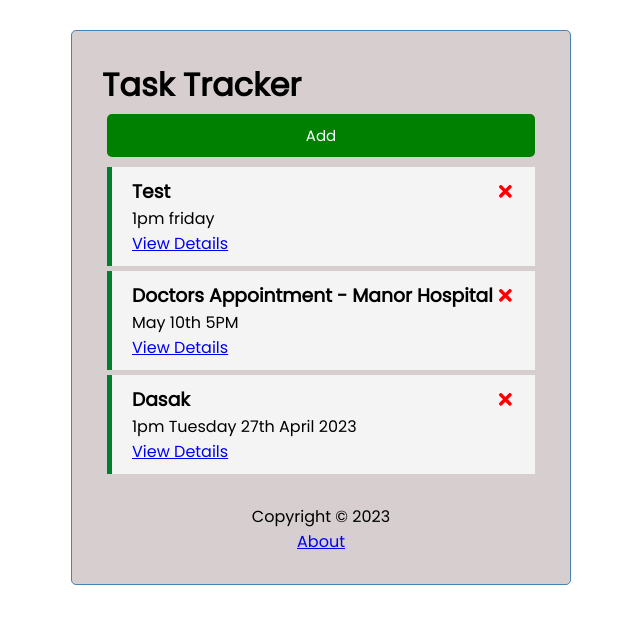
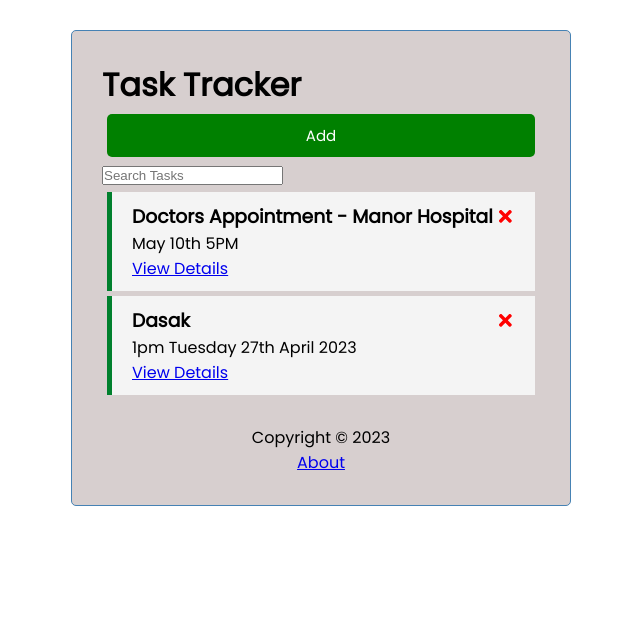
Before and after one commit to kubidogan/React-Task-Tracker, a React (Create React App) app: page / in a window 1280 px wide. Shown: the top 624 px of the page, without its empty margins (319-959 px from the left). Built offline with nearby package versions, Linux system fonts and the light colour scheme; data requests are answered from the project's data file.

Commit message:
search feature working, need to style

```diff
--- a/db.json
+++ b/db.json
@@ -1,11 +1,5 @@
 {
   "tasks": [
-    {
-      "text": "Test",
-      "day": "1pm friday",
-      "reminder": true,
-      "id": 2
-    },
     {
       "text": "Doctors Appointment - Manor Hospital",
       "day": "May 10th 5PM",
--- a/src/App.js
+++ b/src/App.js
@@ -6,11 +6,12 @@ import AddTask from './components/AddTask'
 import Footer from "./components/Footer"
 import About from "./components/About"
 import TaskDetails from "./components/TaskDetails"
+import Search from "./components/Search"
+
 function App() {
   const [showAddTask, setShowAddTask] = useState(false)
   const [tasks, setTasks] = useState ([])
-  const [searchTerm, setSearchTerm] = useState('');
-
+  const [searchTerm, setSearchTerm] = useState('')
 
   useEffect(() => {
     const getTasks = async () => {
@@ -31,6 +32,7 @@ function App() {
 
     return data
   }
+
   // Fetch A Task
   const fetchTask  = async (id) => {
     const res = await fetch(`http://localhost:4000/tasks/${id}`)
@@ -51,13 +53,7 @@ function App() {
 
     const data = await res.json()
     setTasks([...tasks, data])
-
-
-      // const id = Math.floor(Math.random() * 1000) + 1
-      // const newTask = {id, ...task }
-      // setTasks([...tasks, newTask])
   }
-
 
   // Delete Tasks
   const deleteTask = async (id) => {
@@ -98,6 +94,7 @@ function App() {
             element={
               <>
               {showAddTask && <AddTask onAdd={addTask} />}
+              <Search onSearch={(value) => setSearchTerm(value)} />
               {tasks.length > 0 ? (
               <Tasks
                 tasks={tasks}
@@ -105,7 +102,6 @@ function App() {
                 onToggle={toggleReminder}
               />
             ) : (
-
               "No Task To Show"
             )}
             </>
@@ -125,4 +121,151 @@ function App() {
 export default App;
 
 
+
+
+
+
+
+
+
+
+
+
+
+// import { useState, useEffect } from "react"
+// import {BrowserRouter as Router, Route, Routes} from 'react-router-dom'
+// import Header from "./components/Header"
+// import Tasks from './components/Tasks'
+// import AddTask from './components/AddTask'
+// import Footer from "./components/Footer"
+// import About from "./components/About"
+// import TaskDetails from "./components/TaskDetails"
+// import Search from "./components/Search"
+// function App() {
+//   const [showAddTask, setShowAddTask] = useState(false)
+//   const [tasks, setTasks] = useState ([])
+//   const [searchTerm, setSearchTerm] = useState('');
+
+
+//   useEffect(() => {
+//     const getTasks = async () => {
+//       const tasksFromServer = await fetchTasks()
+//       setTasks(tasksFromServer)
+//     }
+//     getTasks()
+
+//   }, [])
+
+//   // Fetch Tasks
+//   const fetchTasks = async () => {
+//     const res = await fetch('http://localhost:4000/tasks')
+//     const data = await res.json()
+
+//     return data
+//   }
+//   // Fetch A Task
+//   const fetchTask  = async (id) => {
+//     const res = await fetch(`http://localhost:4000/tasks/${id}`)
+//     const data = await res.json()
+
+//     return data
+//   }
+
+//   // Add Task
+//     const addTask = async (task) => {
+//       const res = await fetch('http://localhost:4000/tasks', {
+//         method: 'POST',
+//         headers: {
+//           'Content-type': 'application/json'
+//         },
+//         body: JSON.stringify(task)
+//       })
+
+//       const data = await res.json()
+//       setTasks([...tasks, data])
+
+
+//       // const id = Math.floor(Math.random() * 1000) + 1
+//       // const newTask = {id, ...task }
+//       // setTasks([...tasks, newTask])
+//     }
+
+
+//   // Delete Tasks
+//     const deleteTask = async (id) => {
+//       await fetch(`http://localhost:4000/tasks/${id}`, {
+//         method: 'DELETE'
+//       })
+//       setTasks(tasks.filter((task) => task.id !== id ))
+//     }
+
+//   // Toggle Reminder
+//     const toggleReminder = async (id) => {
+//       const taskToToggle = await fetchTask(id)
+//       const upTask = {...taskToToggle, reminder: !taskToToggle.reminder}
+//       const res = await fetch(`http://localhost:4000/tasks/${id}`, {
+//         method: 'PUT',
+//         headers: {'Content-type': "application/json"
+//         },
+
+//         body: JSON.stringify(upTask)
+//       })
+
+//       const data = await res.json( )
+
+//       setTasks(tasks.map((task) =>
+//       task.id === id ?
+//       {...task, reminder: data.reminder} : task))
+//     }
+
+//     // Search filter
+
+//     const onSearch = (searchTerm) => {
+//       setSearchTerm(searchTerm)
+//     }
+
+//     const filteredTasks = tasks.filter((task) =>
+//       task.text.toLowerCase().includes(searchTerm.toLowerCase())
+//     )
+
+//   return (
+//     <Router>
+//       <div className="container">
+//       <Header onAdd={() => setShowAddTask(!showAddTask)}
+//       showAdd={showAddTask}
+//       />
+//         <Routes>
+//           <Route
+//             path='/'
+//             element={
+//               <>
+//               {showAddTask && <AddTask onAdd={addTask} />}
+//               <Search onSearch={onSearch} />
+//               {tasks.length > 0 ? (
+//               <Tasks
+//                 tasks={tasks}
+//                 onDelete={deleteTask}
+//                 onToggle={toggleReminder}
+//              />
+//             ) : (
+
+//               "No Task To Show"
+//               )}
+//             </>
+//             }
+//           />
+//           <Route path='/about' element={<About />}
+//           />
+//           <Route path='/task/:id' element={<TaskDetails />}
+//           />
+//         </Routes>
+//         <Footer />
+//       </div>
+//     </Router>
+//   );
+// }
+
+// export default App;
+
+
 // Issue with ports and connection need to fix.
```
Lines whose indentation alone changed are shown as unchanged.
